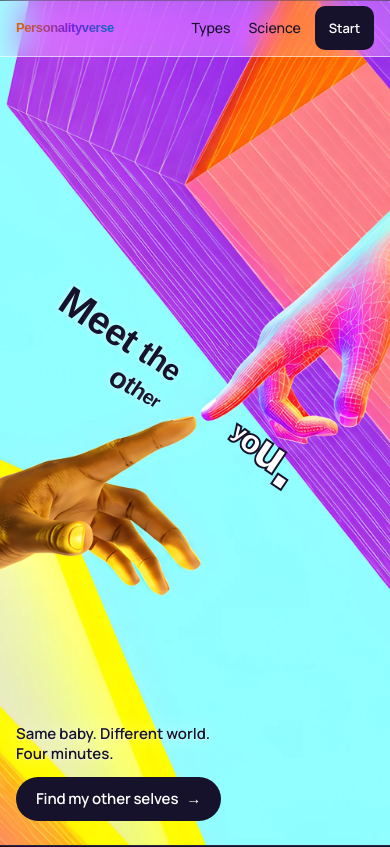
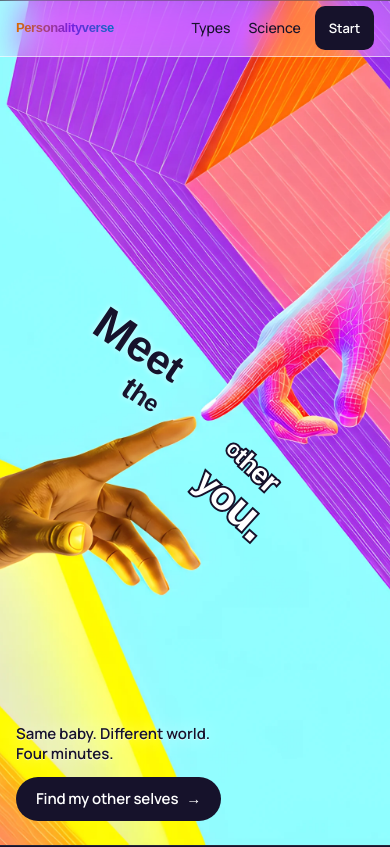
Before and after one commit to Sharkyas/personverse, a Next.js app: page / in a window 390 px wide. Shown: the top 847 px of the page. Built offline with nearby package versions, Linux system fonts and the light colour scheme; no server answers; the database is empty; a web font is replaced by a local one.

Commit message:
Hero: 'Meet the' into the fingertips, 'other you.' out of them and clear of the portal frame
Co-Authored-By: Claude Opus 5.5 <noreply@anthropic.com>
Claude-Session: https://claude.ai/code/session_01BDMmSe4pZXgdYgKtQTNBNc

```diff
--- a/src/app/globals.css
+++ b/src/app/globals.css
@@ -545,7 +545,9 @@ body { overflow-x: clip; }
 .hero-diagonal {
   --u: min(1vw, 1.75svh);
   --gap: calc(var(--u) * 3.4);
-  --gap-out: calc(var(--u) * 7.5);
+  --gap-out: calc(var(--u) * 4);
+  --bend: 18deg;
+  --drop: calc(var(--u) * 5.5);
   position: absolute;
   left: 51%;
   top: 48%;
@@ -562,9 +564,9 @@ body { overflow-x: clip; }
 }
 .hero-diagonal-in, .hero-diagonal-out { position: absolute; top: 0; display: flex; align-items: center; transform: translateY(-50%); }
 .hero-diagonal-in { right: var(--gap); color: #16122b; text-shadow: 0 0 calc(var(--u) * 1.6) rgba(255, 255, 255, 0.7); }
-.hero-diagonal-out { left: var(--gap-out); color: #fff; -webkit-text-stroke: calc(var(--u) * 0.5) #16122b; paint-order: stroke fill; }
+.hero-diagonal-out { left: var(--gap-out); transform-origin: calc(var(--gap-out) * -1) 50%; transform: rotate(var(--bend, 0deg)) translateY(calc(-50% + var(--drop, 0px))); color: #fff; -webkit-text-stroke: calc(var(--u) * 0.5) #16122b; paint-order: stroke fill; }
 @media (max-width: 767px) {
-  .hero-diagonal { --u: min(1vw, 0.5svh); --tilt: 34deg; --gap: calc(var(--u) * 9); --gap-out: calc(var(--u) * 11); }
+  .hero-diagonal { --u: min(1vw, 0.5svh); --tilt: 34deg; --bend: 8deg; --drop: calc(var(--u) * 9); --gap: calc(var(--u) * 9); --gap-out: calc(var(--u) * 11); }
   .hero-diagonal-in { line-height: 1.05; }
   .hero-diagonal-out { -webkit-text-stroke-width: calc(var(--u) * 1); }
 }
--- a/src/components/HeroCopy.tsx
+++ b/src/components/HeroCopy.tsx
@@ -16,7 +16,8 @@ function Steps({ text, from, to }: { text: string; from: number; to: number }) {
 
 /**
  * Home hero copy. The headline runs along the diagonal opposite the reaching arms and converges on the
- * fingertip gap (51%, 48% of the image): it shrinks towards the touch, then grows again on the far side.
+ * fingertip gap (51%, 48% of the image): "Meet the" shrinks towards the touch, then "other you." grows again past it,
+ * bending down into the open sky under the violet portal so it never sits on the frame.
  * The real h1 is plain text for assistive tech; the diagonal lettering is decorative.
  */
 export function HeroCopy() {
@@ -24,15 +25,18 @@ export function HeroCopy() {
     <>
       <h1 className="sr-only">Meet the other you.</h1>
       <div className="hero-diagonal hidden md:block" aria-hidden="true">
-        <span className="hero-diagonal-in"><Steps text="Meet the other" from={8.2} to={1.7} /></span>
-        <span className="hero-diagonal-out"><Steps text="you." from={2.6} to={13} /></span>
+        <span className="hero-diagonal-in"><Steps text="Meet the" from={9} to={3.2} /></span>
+        <span className="hero-diagonal-out"><Steps text="other you." from={2.4} to={5.8} /></span>
       </div>
       <div className="hero-diagonal md:hidden" aria-hidden="true">
         <span className="hero-diagonal-in flex-col !items-end">
-          <span className="flex items-center"><Steps text="Meet the" from={10.4} to={7.6} /></span>
-          <span className="flex items-center"><Steps text="other" from={7.4} to={4.6} /></span>
+          <span className="flex items-center"><Steps text="Meet" from={12} to={10} /></span>
+          <span className="flex items-center"><Steps text="the" from={8} to={6} /></span>
         </span>
-        <span className="hero-diagonal-out"><Steps text="you." from={5.5} to={17} /></span>
+        <span className="hero-diagonal-out flex-col !items-start">
+          <span className="flex items-center"><Steps text="other" from={5.5} to={8} /></span>
+          <span className="flex items-center"><Steps text="you." from={9} to={13} /></span>
+        </span>
       </div>
       <div className="mx-auto mt-auto w-full max-w-6xl px-4 pb-6 sm:px-6 sm:pb-8">
         <div className="hero-bare rise flex flex-col items-start gap-3">
```
Also changed, not shown: 1 other file (tests, documents, lock files or other folders).
